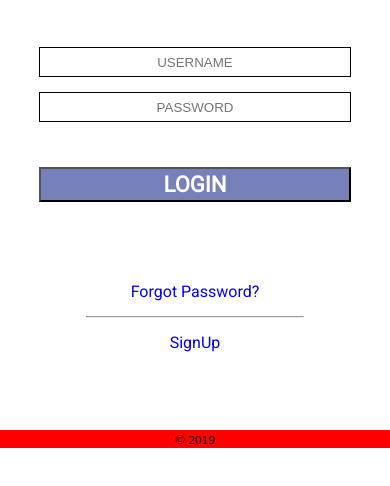
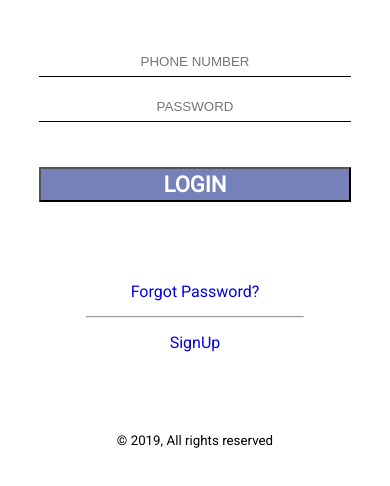
Before and after one commit to itzAki07/login, a plain HTML site: page index.html in a window 390 px wide. Shown: the part 128-614 px from the top of the page. Drawn offline with Linux system fonts and the light colour scheme.

Commit message:
Update 1.0

```diff
--- a/index.html
+++ b/index.html
@@ -16,9 +16,9 @@
       </div>
       <div class="logindetails">
         <form class="login" action="index.html" method="post">
-          <input type="text" name="username" value="" placeholder="USERNAME">
-          <input type="text" name="password" value="" placeholder="PASSWORD">
-          <button type="button" name="button">Login</button>
+          <input type="text" name="username" value="" placeholder="PHONE NUMBER" onfocus="this.placeholder = ''" pattern="\d*" maxlength="10" required>
+          <input type="password" name="password" value="" placeholder="PASSWORD"  onfocus="this.placeholder = ''" minlength="8" required>
+          <button type="submit" name="button">Login</button>
         </form>
       </div>
       <div class="container-bottom">
@@ -31,9 +31,12 @@
         </div>
       </div>
     </div>
-    <div class="cpy">
-      <small>&copy 2019</small>
-    </div>
+    <footer class="copy">
+      <div class="cpy">
+      <small>&copy; 2019, All rights reserved</small>
+      </div>
+    </footer>
+
 
 
   </main>
--- a/style.css
+++ b/style.css
@@ -19,7 +19,7 @@ h1, h2, h3, h4, h5, h6{
   font-family: 'Roboto', sans-serif;
 }
 p, li{
-  font-family: Montserrat;
+  font-family: 'Roboto', sans-serif;;
 }
 body main{
   max-width: 100%;
@@ -48,13 +48,18 @@ body main{
   margin: 15px 0px;
   width: 100%;
   height: 30px;
-  border: 1px solid black;
+  border-bottom: 1px solid black;
+  border-top: 0px solid black;
+  border-right: 0px solid black;
+  border-left: 0px solid black;
+  outline: none;
+  text-align: center;
 }
 .login button{
   color: white;
   font-weight: bold;
   font-size: 22px;
-  font-family: Roboto;
+  font-family: 'Roboto', sans-serif;;
   text-decoration: none;
   text-transform: uppercase;
   width: 100%;
@@ -70,16 +75,20 @@ input::placeholder{
 }
 .loginreset, .signup{
   margin: 15px;
-  font-family: Roboto;
+  font-family: 'Roboto', sans-serif;
 }
 hr{
   width: 70%;
   margin: 0 auto;
 }
 
-.cpy{
+.copy{
   width: 100%;
-  max-height: 100%;
+  height: 35px;
   text-align: center;
-  background: red;
+  font-family: 'Roboto', sans-serif;
 }
+.small{
+  margin-top: 10px;
+}
+}
```
